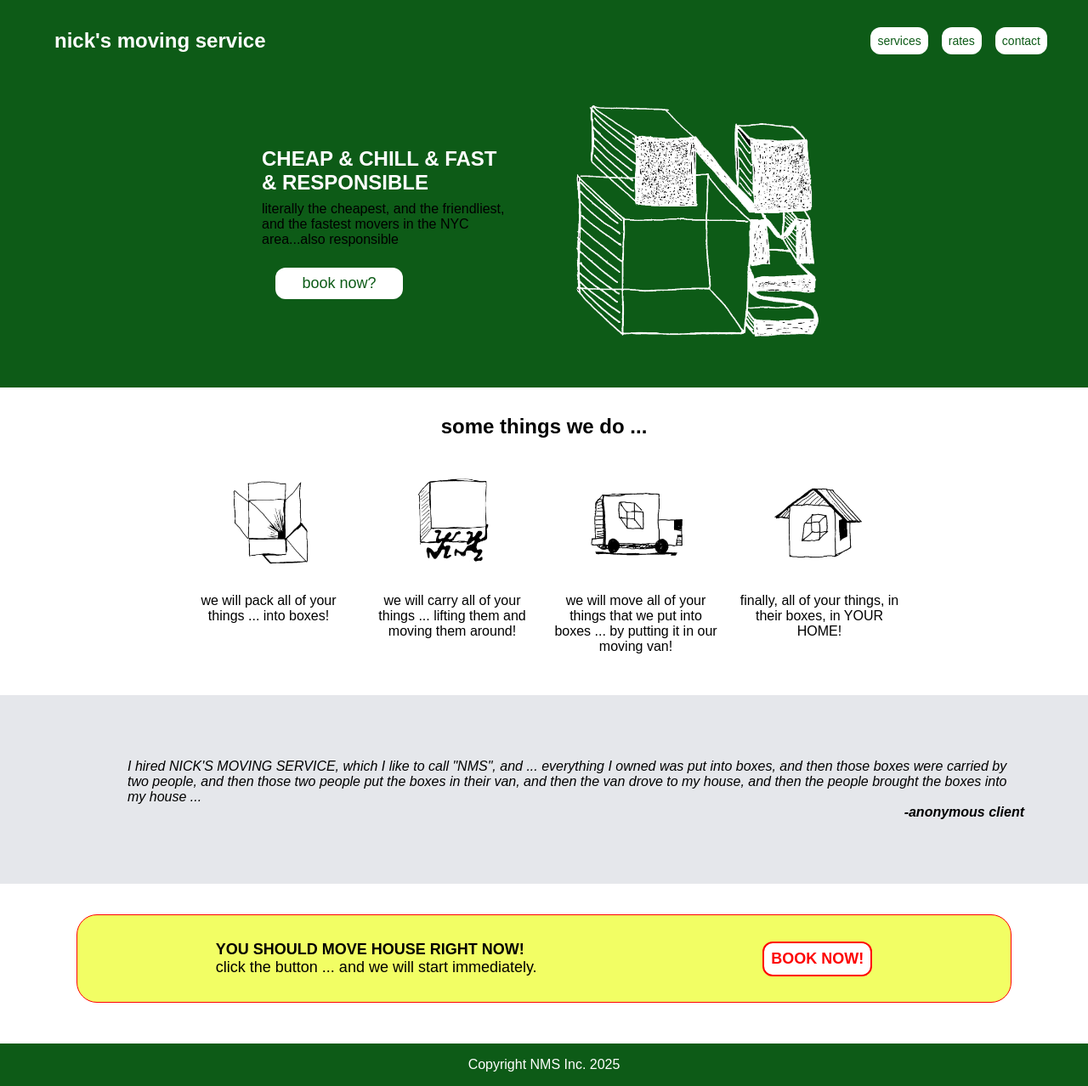
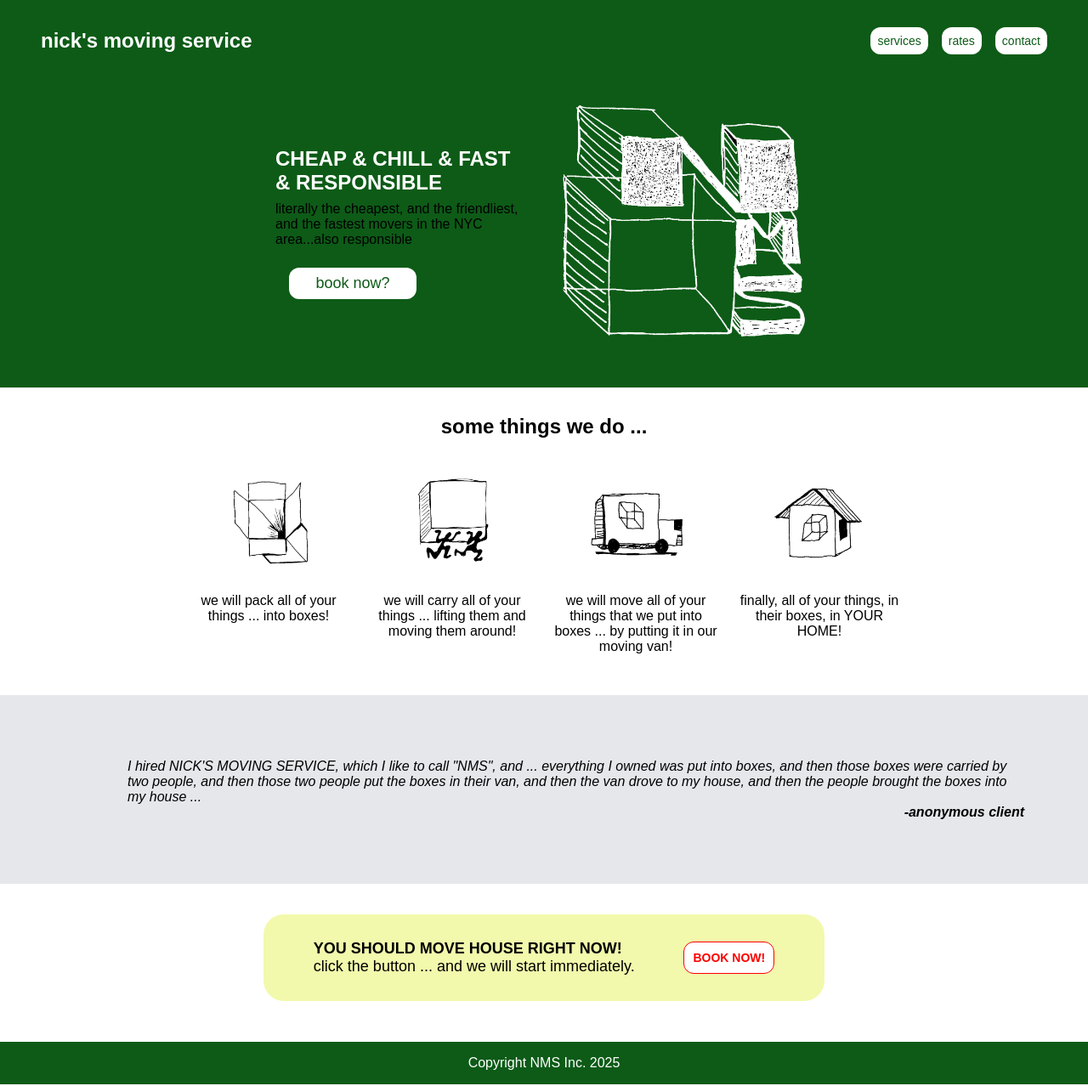
Before and after one commit to nicky-short/landing-page, a plain HTML site: page index.html in a window 1280 px wide. Shown: the whole page at 85% size. Drawn offline with Linux system fonts and the light colour scheme.

Commit message:
had to fix the annoying yellow color

```diff
--- a/index.html
+++ b/index.html
@@ -72,7 +72,7 @@
         <p>click the button ... and we will start immediately.</p>
     </div>
     <div class="attn-button">
-        <button class="book-now2">BOOK NOW!</button>
+        <button id="book-now2">BOOK NOW!</button>
     </div>
 </div>
 
--- a/style.css
+++ b/style.css
@@ -1,5 +1,6 @@
 * {
     margin: 0px;
+
 
 }
 
@@ -37,7 +38,7 @@ p {
     padding-right: 32px;
 }
 .nms {
-    margin-left: 32px;
+    margin-left: 16px;
     font-size: 24px;
 
 
@@ -77,7 +78,6 @@ button {
     text-align: left;
     color: rgb(255, 255, 255);
     gap: 8px;
-    margin-right: 32px;
 
 
 }
@@ -86,6 +86,7 @@ button {
     display: flex;
     justify-content: center;
     flex-wrap: wrap;
+    align-content: center;
     background-color: rgb(13, 91, 23);
     padding-bottom: 40px;
     padding-top: 20px;
@@ -154,28 +155,38 @@ gap: 8px;
 
 .attention {
     display: flex;
-    background-color: #f2fe64;
+    background-color: #f2f9ac;
     justify-content: space-around;
     align-items: center;
     margin-top: 36px;
-    margin-left: 90px;
-    margin-right: 90px;
+    margin-left: auto;
+    margin-right: auto;
     padding: 30px;
     font-size: 18px;
     border-radius: 24px;
-    border: 1px solid red;
+
     margin-bottom: 48px;
+    width: 600px;
 
 }
 
 
-.book-now2 {
-    font-weight: bold;
-    font-size: 18px;
+#book-now2 {
+    font-size: 14px;
+    font-weight: 600;
     background-color: rgb(255, 255, 255);
     color: rgb(253, 0, 0);
-    border: 2px solid red;
+    border: 1px solid red;
+    cursor: pointer;
+    padding: 10px;
 }
+
+#book-now2:hover {
+    background-color: red;
+    color: white;
+
+}
+
 
 .footer {
     text-align: center;
```
Also changed, not shown: 2 other files.
